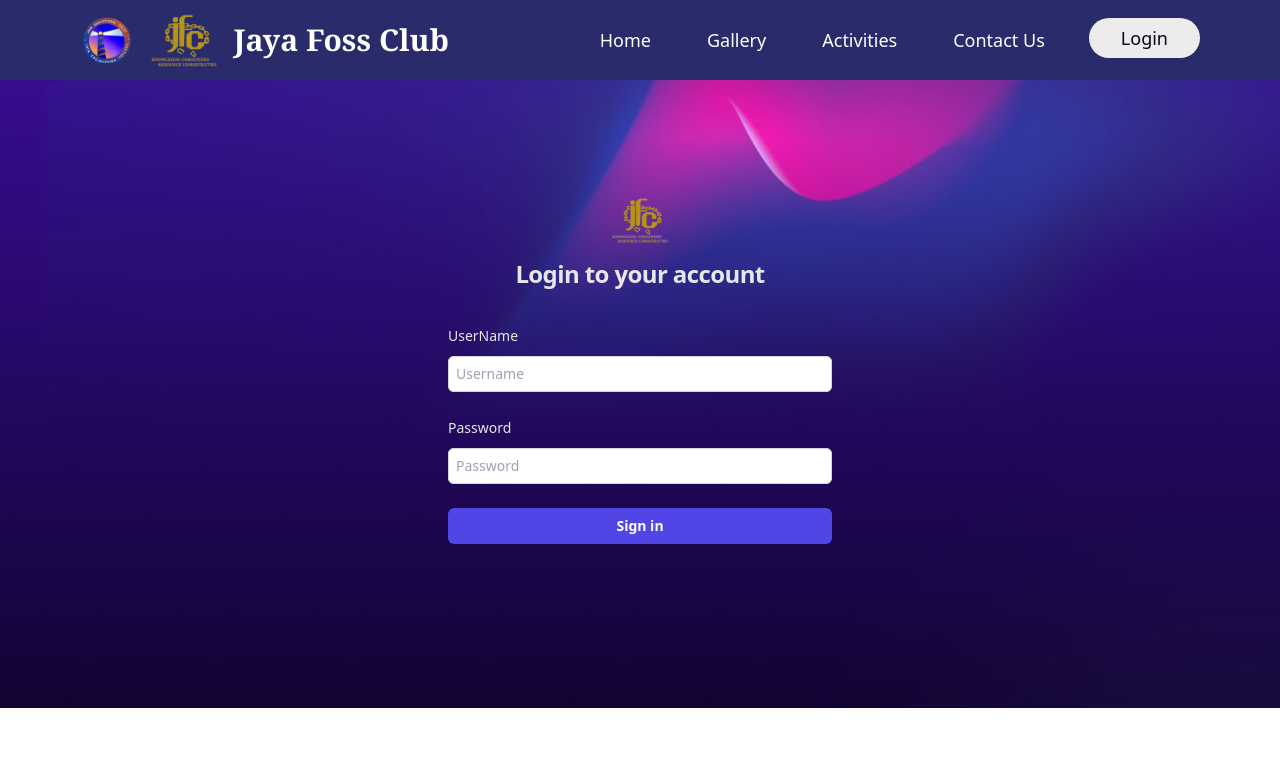
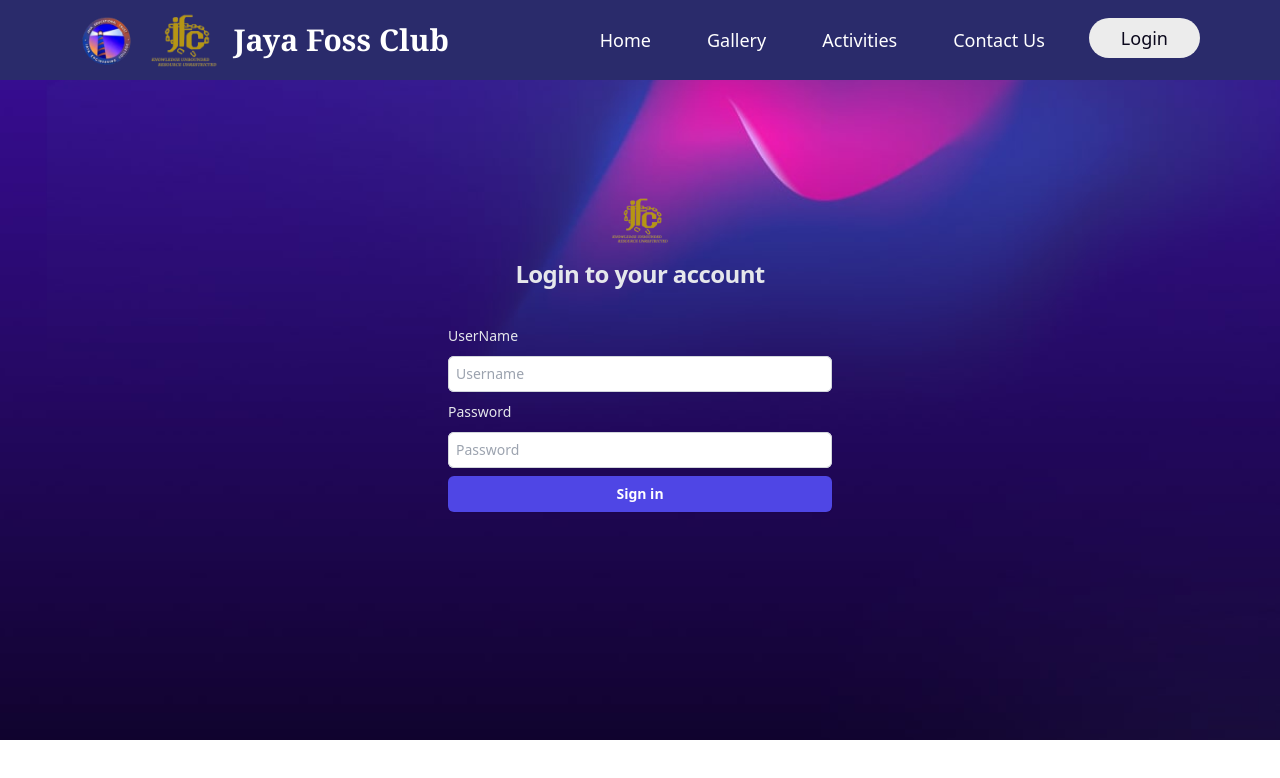
Before and after one commit to Deepakraja03/JayaFossClub, a Next.js app: page /Login in a window 1280 px wide. Shown: the top 778 px of the page. Built offline with nearby package versions, Linux system fonts and the light colour scheme.

Commit message:
updated the login page

```diff
--- a/pages/Login.tsx
+++ b/pages/Login.tsx
@@ -39,7 +39,7 @@ function Login() {
   return (
     <div className="bg-[url(../Assets/BG.png)]  bg-no-repeat bg-center bg-cover">
       <Header />
-      <div className="relative isolate px-6 pb-20 bg-[url(../Assets/BG.png)] lg:px-8">
+      <div className="relative isolate px-6 pb-36 bg-[url(../Assets/BG.png)] lg:px-8">
         <div className="lg:px-24 pt-10 pb-9">
           <div className="flex min-h-full flex-1 flex-col justify-center px-6 py-12 lg:px-8">
             <div className="sm:mx-auto sm:w-full sm:max-w-sm">
@@ -54,7 +54,7 @@ function Login() {
             </div>
 
             <div className="mt-8 sm:mx-auto sm:w-full sm:max-w-sm">
-              <form className="space-y-6" action="#" method="POST">
+              <div className="space-y-2">
                 <div>
                   <label
                     htmlFor="email"
@@ -105,7 +105,7 @@ function Login() {
                     Sign in
                   </button>
                 </div>
-              </form>
+              </div>
             </div>
           </div>
         </div>
```
